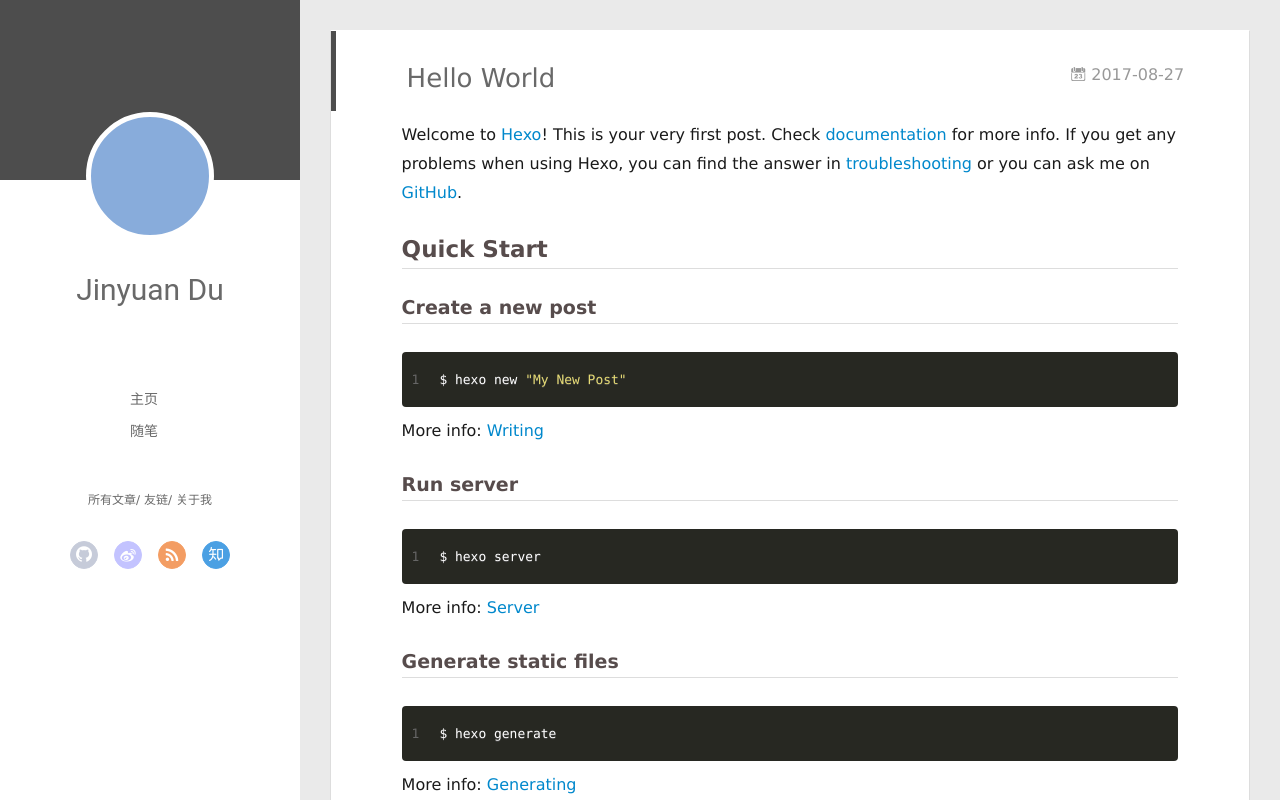
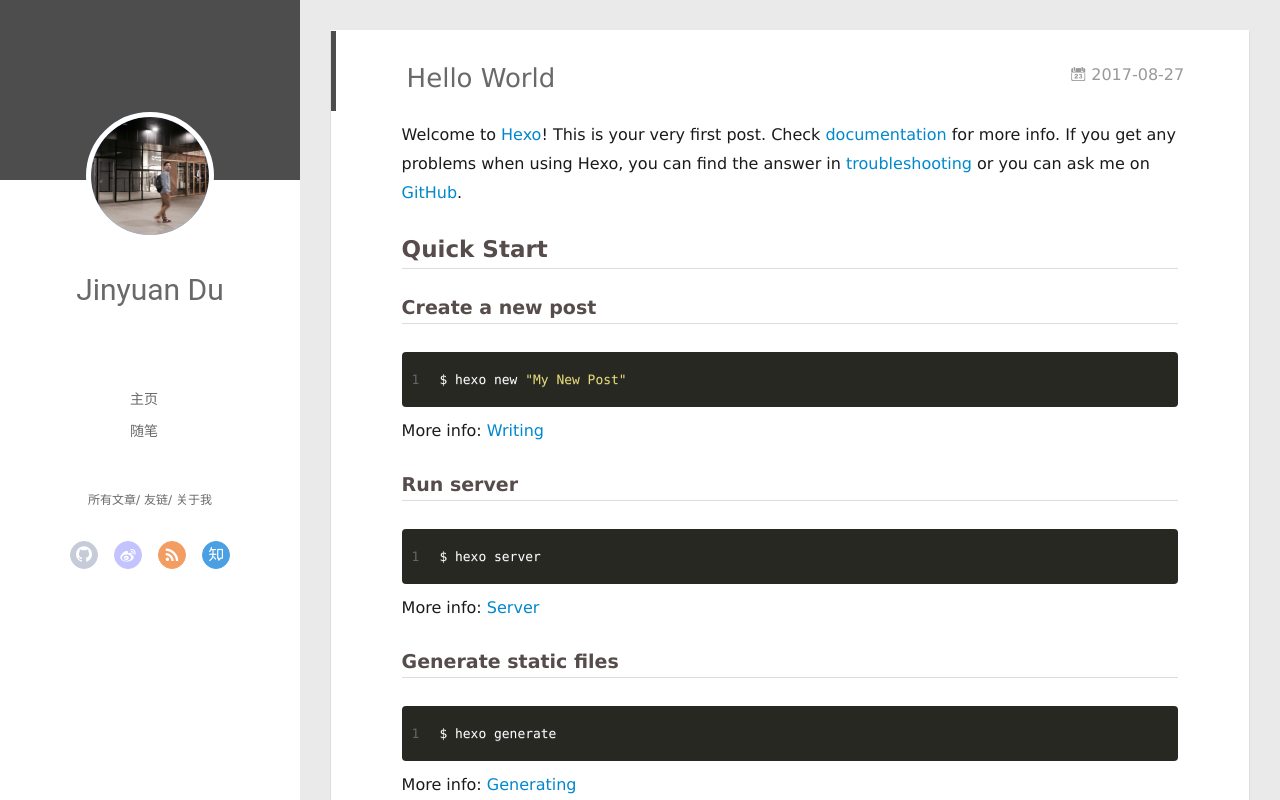
Before and after one commit to rorovic/rorovic.github.io, a plain HTML site: page 2017/08/27/hello-world/index.html in a window 1280 px wide. Drawn offline with Linux system fonts and the light colour scheme.

Commit message:
Site updated: 2017-09-04 00:17:48

```diff
--- a/2017/08/27/hello-world/index.html
+++ b/2017/08/27/hello-world/index.html
@@ -46,7 +46,7 @@
 <div class="intrude-less">
 	<header id="header" class="inner">
 		<a href="/" class="profilepic">
-			<img src="" class="js-avatar">
+			<img src="/assets/img/MG1.jpeg" class="js-avatar">
 		</a>
 		<hgroup>
 		  <h1 class="header-author"><a href="/">Jinyuan Du</a></h1>
@@ -104,7 +104,7 @@
 	<div class="intrude-less">
 		<header id="header" class="inner">
 			<div class="profilepic">
-				<img src="" class="js-avatar">
+				<img src="/assets/img/MG1.jpeg" class="js-avatar">
 			</div>
 			<hgroup>
 			  <h1 class="header-author js-header-author">Jinyuan Du</h1>
```
Also changed, not shown: 2017/08/27/基于ElasticSearch-Java-API开发遇到的问题/index.html (+2 -2 lines), archives/2017/08/index.html (+2 -2 lines), archives/2017/index.html (+2 -2 lines), archives/index.html (+2 -2 lines), index.html (+2 -2 lines), assets/img/MG1.jpeg (added).
